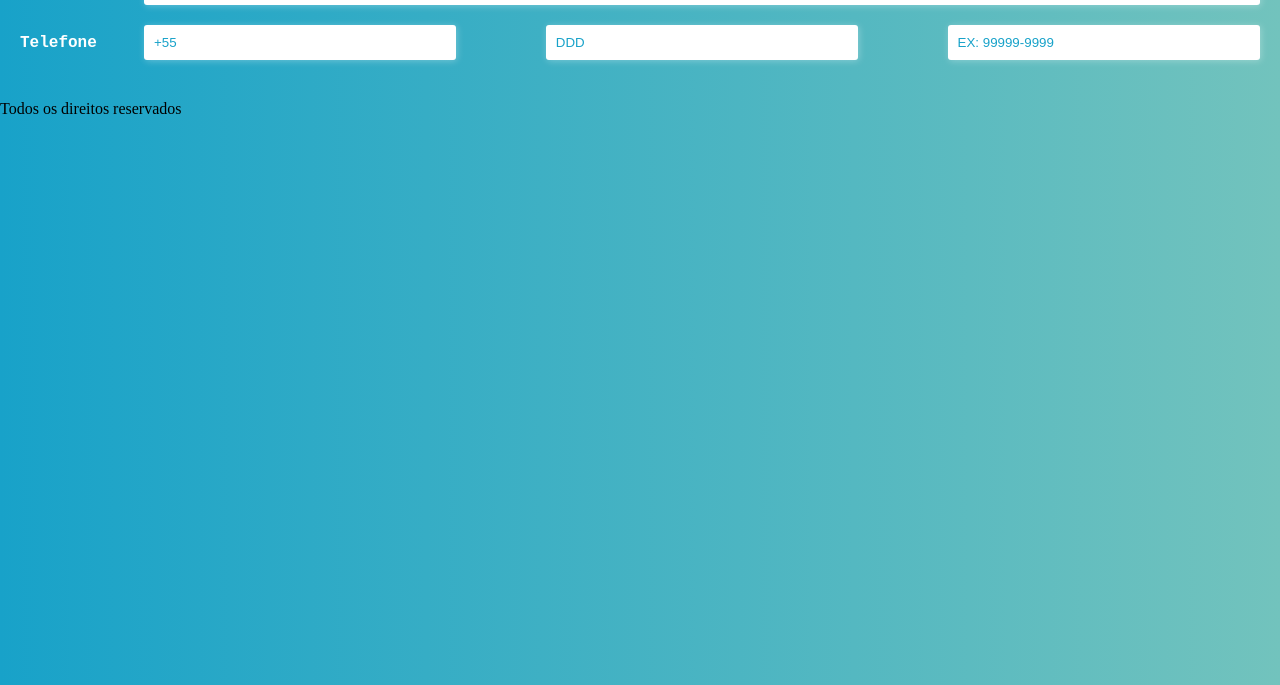
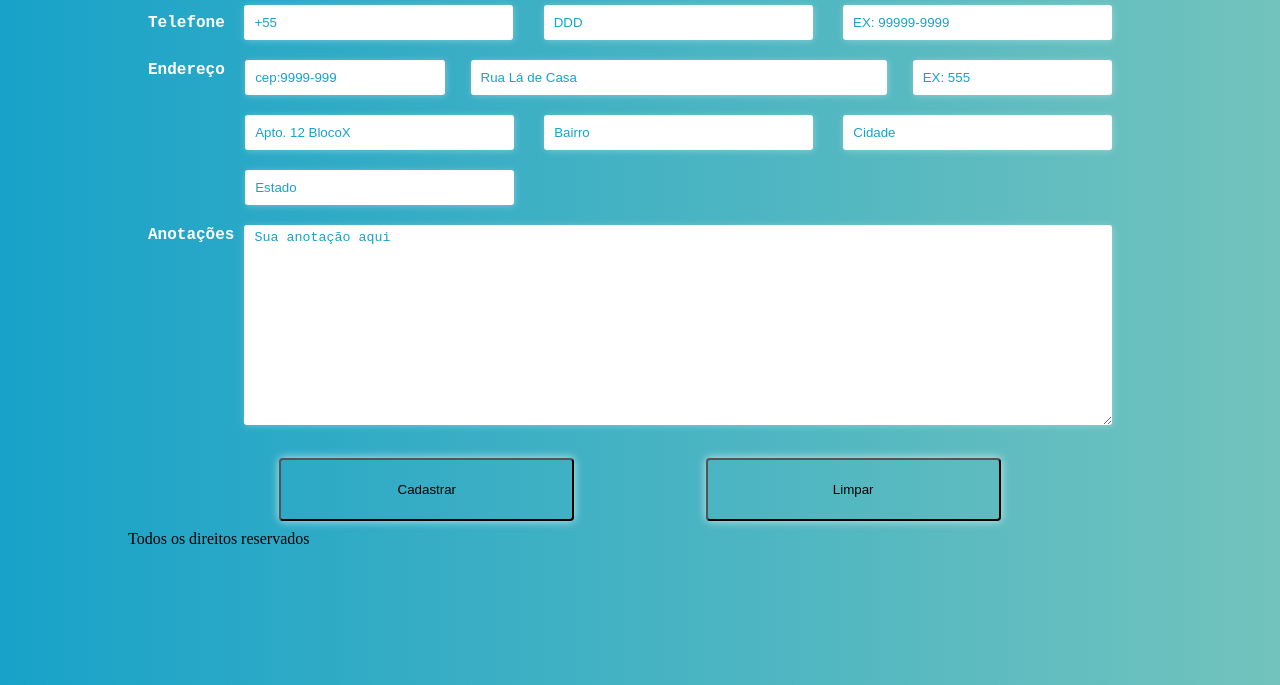
Before and after one commit to MuriloCrevelaro/ContactForm, a plain HTML site: page index.html in a window 1280 px wide. Shown: the part 256-941 px from the top of the page. Drawn offline with Linux system fonts and the light colour scheme.

Commit message:
Finalização do HTML e inicio do JavaScript

```diff
--- a/css/style.css
+++ b/css/style.css
@@ -11,10 +11,11 @@
 
 body{
     width: 100vw;
-    height: 100vw;
+    height: 100%;
     min-height: 100vw; /* como se fosse 0 */
     background-image: linear-gradient(to right, #18a2c9, #72c3bd);
     background-repeat: no-repeat;
+    padding: 0% 10%;
 }
 
 .container{
@@ -22,7 +23,6 @@ body{
     max-width: 1200px;
     margin: 0px;
     /* border: 1px solid black; */
-
 }
 
 .container--flex{
@@ -35,7 +35,7 @@ body{
 .form-header__image-perfil{
     width: 100px;
     margin-top: 10px;
-    padding: 20px 25px;
+    padding: 10px 15px;
     /* 1° valor - deslocamento da sombra na orizontal */
     /* 2° valor - deslocamento da sombra na vertical */
     /* 3° valor - Quao forte é o bluer */
@@ -54,7 +54,7 @@ body{
 
 /* Formulario de contato */
 .form-contact{
-    padding: 20px;
+    padding: 5px 20px;
 }
 
 .form-contact__linha{
@@ -63,6 +63,35 @@ body{
     justify-content: space-between;
     align-items: center;
     width: 100%;
+    padding-right: 20px;
+    /* height: 60px; */
+    /* border: 1px solid yellowgreen; */
+}
+
+.form-contact__linha--descrição{
+    margin-bottom: 20px;
+    display: flex;
+    justify-content: space-between;
+    width: 100%;
+    padding-right: 20px;
+    /* height: 60px; */
+    /* border: 1px solid yellowgreen; */
+}
+
+.form-contact__linha-endereço2{
+    display: flex;
+    justify-content: space-between;
+    width: 100%;
+    padding-left: 1%;
+    /* height: 60px; */
+    /* border: 1px solid yellowgreen; */
+}
+
+.form-contact__linha--Endereço{
+    margin-bottom: 20px;
+    display: flex;
+    width: 100%;
+    padding-right: 20px;
     /* height: 60px; */
     /* border: 1px solid yellowgreen; */
 }
@@ -97,6 +126,7 @@ body{
     box-shadow: 1px 1px 7px rgba(255, 255, 255, 0.3);
     outline: none;
     border-radius: 3px;
+    padding-right: 20px;
     /* Faz com que as coisas demorem um serto tempo para mudar */
     transition: background-color 0.4s, color 0.4s;
 }
@@ -117,5 +147,90 @@ body{
 }
 
 .form-contact__input--terso{
-    width: 28%;
+    width: 31%;
 }
+
+.form-contact__input--quarto{
+    width: 23%;
+}
+.form-contact__input--descrição{
+    width: 100%;
+    height: 200px;
+    align-items: normal;
+}
+
+.Endereço{
+        flex-direction: column;
+}
+
+.botão{
+    height: 10vh;
+    display: flex;
+    align-items: center;
+    padding: 5px 20px;
+    justify-content: space-evenly;
+}
+
+button{
+    background-color: transparent;
+    border-radius: 4px;
+    height: 90%;
+    width: 30%;
+    box-shadow: 0 0 10px rgba(255, 255, 255, 0.7);
+    transition: background-color 0.4s, color 0.4s;
+    cursor: pointer;
+}
+
+/* O hover permite você só passar o mouse em ima pra mudar a cor, diferente do placehouder e focus */
+button:hover{
+    cursor: pointer;
+    background-color: #18a2c9;
+    color: white;
+    box-shadow: 0 0 10px rgba(255, 255, 255, 0.7);
+}
+
+
+
+
+/* MALDITA RESPONSIVIDADE */
+@media screen and (max-width: 768px) {
+    .form-contact__label{
+        color: transparent;
+    }
+
+    .form-contact__col-b{
+        flex-direction: column;
+    }
+
+    .form-contact__input--metade {
+        display: flex;
+        margin: 2% 0%;
+        width: 90%;
+    }
+    .form-contact__input--terso {
+        display: flex;
+        margin: 2% 0%;
+        width: 90%;
+    }
+    .form-contact__input--quarto {
+        display: flex;
+        margin: 2% 0%;
+        width: 90%;
+    }
+    .form-contact__input--descrição {
+        display: flex;
+        margin: 2% 0%;
+        width: 90%;
+    }
+
+    .form-contact__input{
+        width: 90%;
+    }
+
+    .form-contact__linha-endereço2{
+        display: flex;
+        justify-content: space-between;
+        width: 90%;
+        flex-direction: column;
+    }
+}
--- a/index.html
+++ b/index.html
@@ -16,7 +16,7 @@
             <p class="form-header__text">Insira os dados do contato e clique em cadastrar</p>
         </div>
     </header>
-    <main>
+    <main class="DeskTop">
         <div class="conteiner">
             <form class="form-contact" action="">
                 <div class="form-contact__linha">
@@ -24,8 +24,8 @@
                         <label class="form-contact__label" for="nome">Nome</label>
                     </div>
                     <div class="form-contact__col-b">
-                        <input class="form-contact__input form-contact__input--metade" type="text" name="sobrenome" id="nome" placeholder="Nome">
-                        <input class="form-contact__input form-contact__input--metade" type="text" name="sobrenome"id="sobrenome" placeholder="Sobrenome">
+                        <input oncl class="form-contact__input form-contact__input--metade" type="text" name="nome" id="nome" placeholder="nome">
+                        <input class="form-contact__input form-contact__input--metade" type="text" name="sobrenome"id="sobrenome" placeholder="sobrenome">
                     </div>
 
                 </div>
@@ -43,13 +43,62 @@
                         <label class="form-contact__label" for="telefone">Telefone</label>
                     </div>
                     <div class="form-contact__col-b">
-                        <input class="form-contact__input form-contact__input--terso" type="text" name="email" id="email" placeholder="+55">
-                        <input class="form-contact__input form-contact__input--terso" type="text" name="email" id="email" placeholder="DDD">
-                        <input class="form-contact__input form-contact__input--terso" type="text" name="email" id="email" placeholder="EX: 99999-9999">
+                        <input class="form-contact__input form-contact__input--terso" type="text" name="pais" id="pais" placeholder="+55">
+                        <input class="form-contact__input form-contact__input--terso" type="text" name="ddd" id="ddd" placeholder="DDD">
+                        <input class="form-contact__input form-contact__input--terso" type="text" name="numero" id="numero" placeholder="EX: 99999-9999">
                     </div>
+                </div>
+
+                <div class="form-contact__linha--Endereço">
+                    <div class="form-contact__col-a">
+                        <label class="form-contact__label" for="endereço">Endereço</label>
+                    </div>
+
+                        <div class="form-contact__linha-endereço2">
+                            <input class="form-contact__input form-contact__input--quarto" type="text" name="endereço" id="cep" placeholder="cep:9999-999">
+                            <input class="form-contact__input form-contact__input--metade" type="text" name="endereço" id="Rua" placeholder="Rua Lá de Casa">
+                            <input class="form-contact__input form-contact__input--quarto" type="text" name="endereço" id="numero__casa" placeholder="EX: 555">
+                        </div>
+                </div>
+                <div class="form-contact__linha--Endereço">
+                    <div class="form-contact__col-a">
+                        <label class="form-contact__label" for="endereço"></label>
+                    </div>
+                        <div class="form-contact__linha-endereço2">
+                            <input class="form-contact__input form-contact__input--terso" type="text" name="endereço" id="bloco" placeholder="Apto. 12 BlocoX">
+                            <input class="form-contact__input form-contact__input--terso" type="text" name="endereço" id="bairro" placeholder="Bairro">
+                            <input class="form-contact__input form-contact__input--terso" type="text" name="endereço" id="cidade" placeholder="Cidade">
+                        </div>
+                </div>
+                <div class="form-contact__linha--Endereço">
+                    <div class="form-contact__col-a">
+                        <label class="form-contact__label" for="endereço"></label>
+                    </div>
+
+                        <div class="form-contact__linha-endereço2">
+                            <input class="form-contact__input form-contact__input--terso" type="text" name="endereço" id="estado" placeholder="Estado">
+                        </div>
+                </div>
+                <div class="form-contact__linha--descrição">
+                    <div class="form-contact__col-a">
+                        <label class="form-contact__label" for="descrição">Anotações</label>
+                    </div>
+                    <div class="form-contact__col-b">
+                        <textarea class="form-contact__input form-contact__input--descrição" id="anotação" placeholder="Sua anotação aqui"></textarea>
+                    </div>
+
                 </div>
             </form>
         </div>
+        <div class="botão">
+            <button onclick="validarFormulario()">
+                Cadastrar
+            </button>
+            <button>
+                Limpar
+            </button>
+        </div>
+        <script src="./js/script.js"></script>
     </main>
 
     <footer>
--- /dev/null
+++ b/js/script.js
@@ -0,0 +1,50 @@
+function validarFormulario(){
+    let nome = document.getElementById("nome").value;
+    let sobrenome = document.getElementById("nome").value;
+    let email = document.getElementById("nome").value;
+    let pais = document.getElementById("nome").value;
+    let ddd = document.getElementById("nome").value;
+    let numero = document.getElementById("nome").value;
+    let cep = document.getElementById("nome").value;
+    let Rua = document.getElementById("nome").value;
+    let numero__casa = document.getElementById("nome").value;
+    let bloco = document.getElementById("nome").value;
+    let bairro = document.getElementById("nome").value;
+    let cidade = document.getElementById("nome").value;
+    let estado = document.getElementById("nome").value;
+    let anotação = document.getElementById("nome").value;
+    let quantidadeErros = 0;
+
+    if(nome.trim().length == 0){
+        formError("nome");
+        quantidadeErros++;
+        // alert("O campo nome é obrigatorio");
+    }else{
+        reiciaBorda("nome")
+    }
+
+    if(quantidadeErros > 0){
+        alert("Existem " + quantidadeErros + " erros no formulario");
+        quantidadeErros = 0;
+    }else {
+        alert("Formulario enviado com sucesso")
+        reiniciaTodasAsBordas("nome");
+    }
+}
+
+function formError(idCampo){
+    //                                              Aqui ele fala o que vai mudar(no caso a borda vai ficar vermelha)
+    document.getElementById(idCampo).style.border="2px solid red";
+}
+
+// function reiciaBorda(idCampo){
+//     document.getElementById(idCampo).style.border = "2px solid transparent";
+// }
+
+function reiniciaTodasAsBordas(){
+    const campos = ["nome", "email", "telefone", "cep"]; // adiciona todos
+
+    campos.forEach(id => {
+        document.getElementById(id).style.border = "2px solid transparent";
+    });
+}
```
